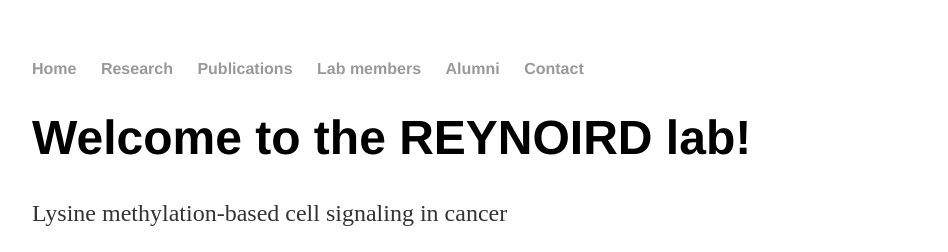
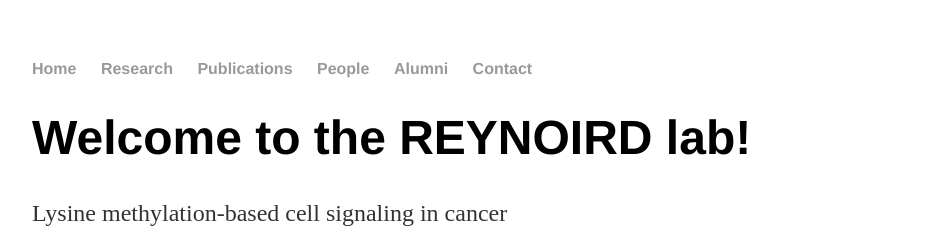
Before and after one commit to Reynoird-Lab/Reynoird-lab.github.io, a Jekyll site: the page built from index.html, in a window 1280 px wide. Shown: the top 252 px of the page, without its empty margins (160-1108 px from the left). Built offline with Jekyll 4.4.1, drawn with Linux system fonts in a browser that asks for light colours; Markdown is read by kramdown in place of the engine named in the settings.

Commit message:
Update default.html

```diff
--- a/_layouts/default.html
+++ b/_layouts/default.html
@@ -11,9 +11,9 @@
 	        		<li><a href="/">Home</a></li>
 		        	<li><a href="/Research">Research</a></li>
 	        		<li><a href="/Publications">Publications</a></li>
-	        		<li><a href="/Lab%20members">Lab members</a></li>
-              <li><a href="/Alumni">Alumni</a></li>
-              <li><a href="/Contact">Contact</a></li>
+	        		<li><a href="/People">People</a></li>
+              			<li><a href="/Alumni">Alumni</a></li>
+              			<li><a href="/Contact">Contact</a></li>
 	    		</ul>
 			</nav>
 			<div class="container">
```
